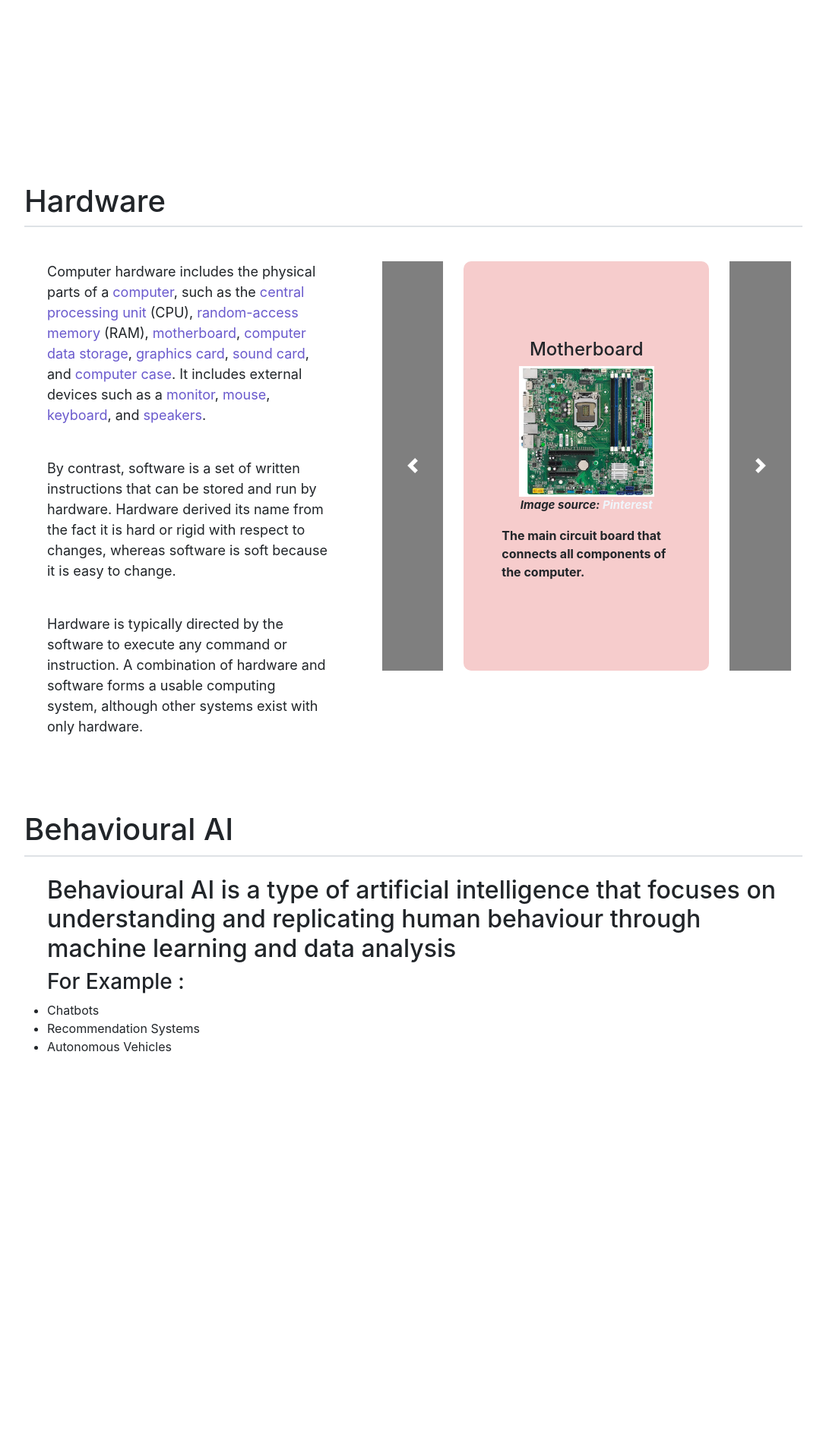
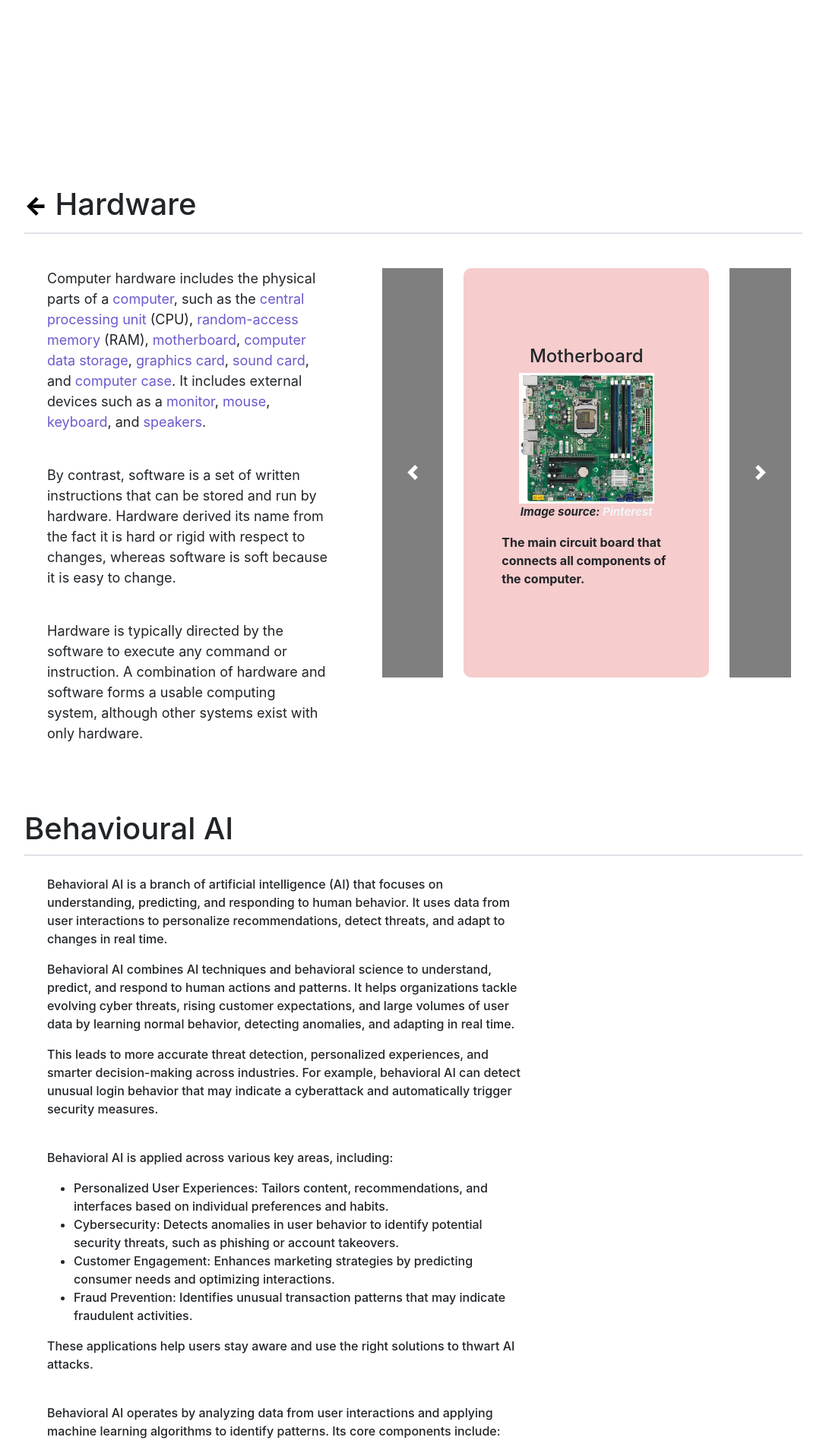
Before and after one commit to bay3m/GitGud-Learning-Web, a Flask app: page / in a window 1280 px wide. Shown: the part 713-2626 px from the top of the page at 76% size, without its empty margins (96-1183 px from the left). Before the commit the page ends 2097 px from the top, so only its background shows below. Run offline with Flask 3, Linux system fonts and the light colour scheme; some libraries are stand-ins or nearby versions; some web fonts are replaced.

Commit message:
adding behavioural AI contents

```diff
--- a/application/templates/index.html
+++ b/application/templates/index.html
@@ -1,7 +1,7 @@
 {% extends "base.html" %}
 
 {% block body %}
-    <section id="#section1" class="section_1">
+    <section id="section1" class="section_1">
         <header class="header">
             <nav class="nav_bar">
                 <h2>
@@ -26,7 +26,16 @@
 
     <section id="section2" class="section_2">
         <br>
-        <h1>Hardware</h1>
+        <!-- <div class="wiki_back">
+            <a href="{{ url_for('main.index') }}#section1">←</a>
+        </div>
+        <h1>Hardware</h1> -->
+        <div class="wiki_title">
+            <div class="wiki_back">
+                <a href="#section1" style="text-decoration: none; color: black;">←</a>
+            </div>
+            <h1 style="margin-top: 0.4%; font-weight: 500;">Hardware</h1>
+        </div>
         <div class="border" style="width: 100%; margin-top: 5px;"></div>
         <div class="container">
             <div class="hardware_content">
@@ -90,19 +99,56 @@
         </div>
     </section>
 
-    <section id="section3" class="section_3">
-        <h1>Behavioural AI</h1>
+    <section id="section3" class="section_2" style="width: 100%; font-weight: 490">
+        <h1 style="margin-top: 50px;">Behavioural AI</h1>
         <div class="border" style="width: 100%; margin-top: 10px;"></div>
 
         <div class="container">
-            <div class="behavioural_content">
-                <h2>Behavioural AI is a type of artificial intelligence that focuses on understanding and replicating human behaviour through machine learning and data analysis</h2>
-                <h3>For Example :</h3>
+            <div class="behavioural_content" style="width: 65%;">
+                <p>
+                    Behavioral AI is a branch of artificial intelligence (AI) that focuses on understanding, predicting, and responding to human behavior. It uses data from user interactions to personalize recommendations, detect threats, and adapt to changes in real time.
+                </p>
+                <p>
+                    Behavioral AI combines AI techniques and behavioral science to understand, predict, and respond to human actions and patterns. It helps organizations tackle evolving cyber threats, rising customer expectations, and large volumes of user data by learning normal behavior, detecting anomalies, and adapting in real time.
+                </p>
+                <p>
+                    This leads to more accurate threat detection, personalized experiences, and smarter decision-making across industries. For example, behavioral AI can detect unusual login behavior that may indicate a cyberattack and automatically trigger security measures.
+                </p>
+                <br>
+                <p>Behavioral AI is applied across various key areas, including:</p>
+                <ul style="margin-left: 35px;">
+                    <li>Personalized User Experiences: Tailors content, recommendations, and interfaces based on individual preferences and habits.</li>
+                    <li>Cybersecurity: Detects anomalies in user behavior to identify potential security threats, such as phishing or account takeovers.</li>
+                    <li>Customer Engagement: Enhances marketing strategies by predicting consumer needs and optimizing interactions.</li>
+                    <li>Fraud Prevention: Identifies unusual transaction patterns that may indicate fraudulent activities.</li>
+                </ul>
+                <p>
+                    These applications help users stay aware and use the right solutions to thwart AI attacks.
+                </p>
+                <br>
+                <p>Behavioral AI operates by analyzing data from user interactions and applying machine learning algorithms to identify patterns. Its core components include:</p>
+                <ul style="margin-left: 35px; width: 70%;">
+                    <li>Behavioral Data Collection: Data is gathered from user actions, such as clicks, keystrokes, or transaction histories, through applications or devices.</li>
+                    <li>Pattern Recognition: Machine learning models identify trends and deviations in behavior, enabling predictive analytics.</li>
+                    <li>Contextual Analysis: AI systems consider the context of actions to ensure accurate predictions and responses.</li>
+                    <li>Dynamic Adaptation: Behavioral AI continuously learns and updates its models as new data is collected, ensuring ongoing relevance.</li>
+                </ul>
+                <p>
+                    Together, these elements empower behavioral AI to evolve continuously, providing deeper insights and more effective responses tailored to changing user behaviors.
+                </p>
+                <br>
+                <p>
+                    Behavioral AI applications can be categorized based on their focus areas:
+                </p>
                 <ul>
-                    <li>Chatbots</li>
-                    <li>Recommendation Systems</li>
-                    <li>Autonomous Vehicles</li>
+                    <li>Predictive Behavioral AI: Anticipates future actions by analyzing past behavior. For example, Netflix suggests movies based on your viewing history.</li>
+                    <li>Anomaly Detection: Flags unusual activity that could indicate cybersecurity threats, such as banks detecting fraudulent transactions outside a user’s normal spending patterns.</li>
+                    <li>Real-Time Behavioral AI: Adjusts instantly to user input, like adaptive learning platforms such as Duolingo, tailoring lessons based on your progress and mistakes.</li>
+                    <li>Emotion-Aware AI: Detects sentiment and emotional cues to respond empathetically, as seen in AI-powered customer support chatbots that adjust tone based on user frustration or satisfaction.</li>
                 </ul>
+                <p>Using behavioral AI, organizations can proactively secure systems, enhance user interactions, and stay ahead of evolving threats.</p>
+                <br>
+                <p>
             </div>
         </div>
     </section>
```
